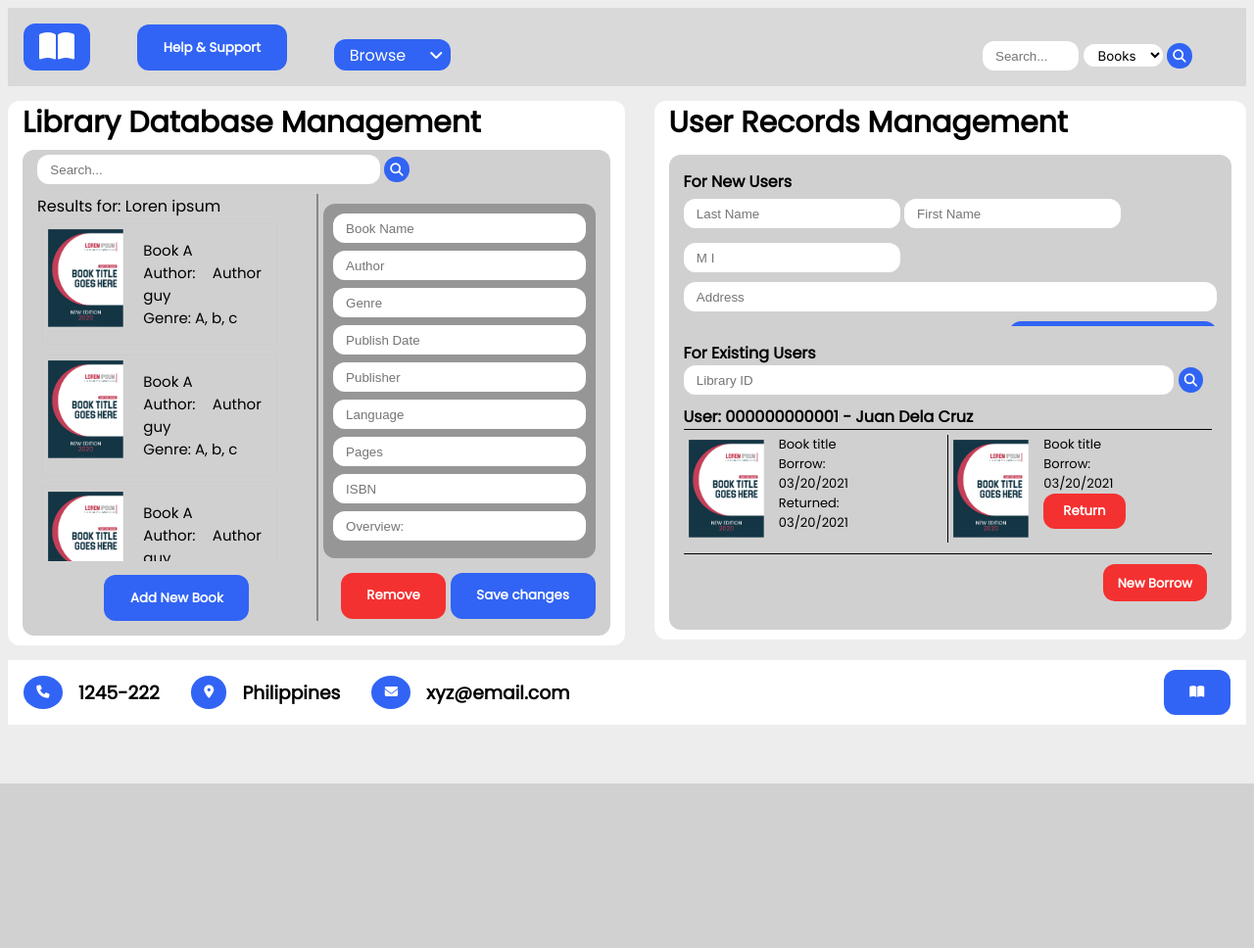
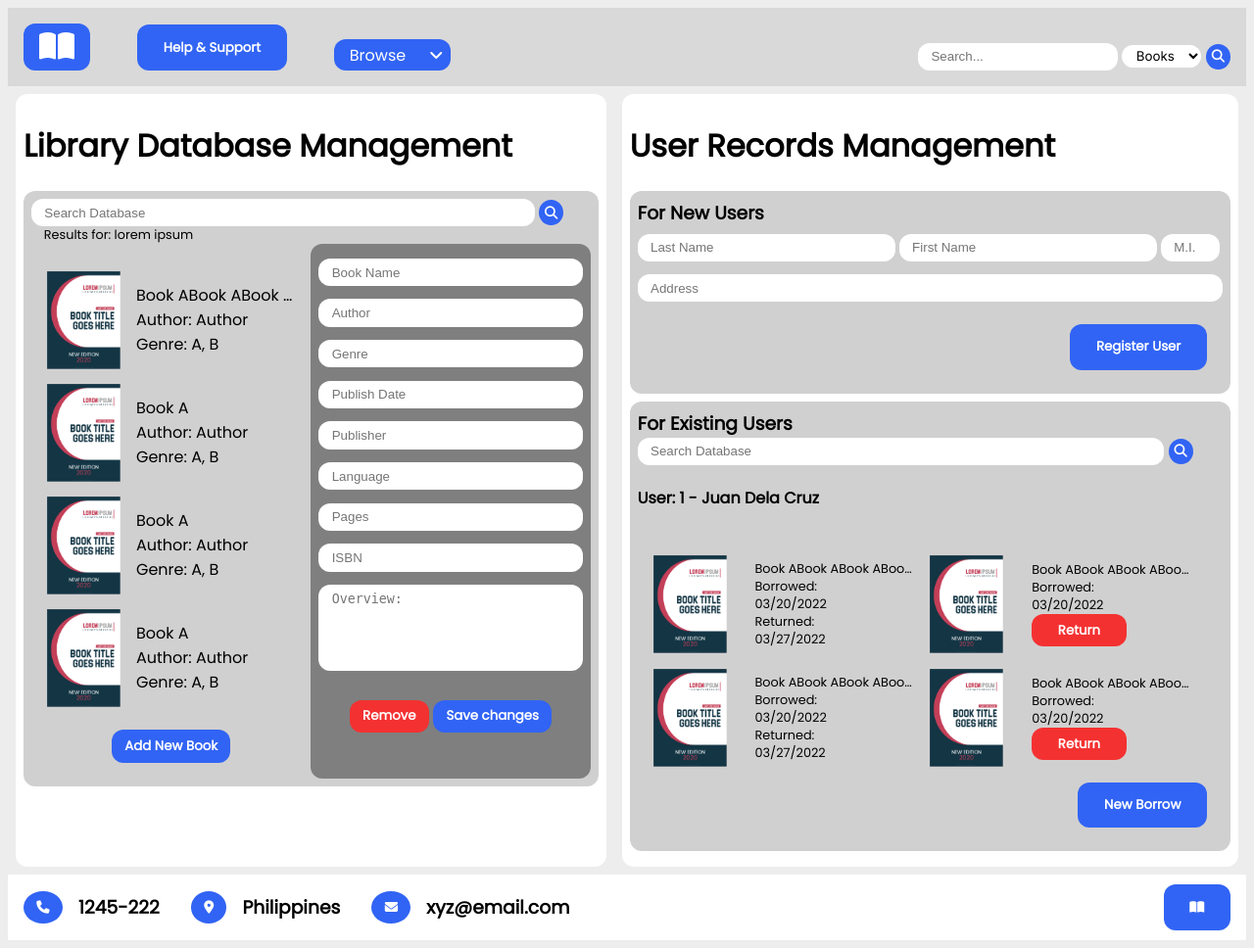
Before and after one commit to ja-craming021602/online-library-portal, a PHP site: page /dashboard.php in a window 1280 px wide. Shown: the whole page at 98% size. Before the commit the page ends 800 px from the top, so only its background shows below. Run offline with PHP 8.4, Linux system fonts and the light colour scheme; some libraries are stand-ins or nearby versions.

Commit message:
Improved dashboard page

```diff
--- a/css/base.css
+++ b/css/base.css
@@ -15,6 +15,13 @@ select {
 }
 
 input[type='text'] {
+    border: none;
+    border-radius: 12px;
+    padding: 0.5em 1em;
+}
+
+textarea {
+    resize: none;
     border: none;
     border-radius: 12px;
     padding: 0.5em 1em;
--- a/css/dashboard.css
+++ b/css/dashboard.css
@@ -1,281 +1,149 @@
-.container{
-    display: grid;
-    grid-template-columns: 1fr 1fr;
-    margin-top: 15px;
-    margin-bottom: 15px;
-    gap:5px;
-    box-sizing: border-box;
+.right {
+    max-width: fit-content;
+    padding: 1em;
+    margin-left: auto;
 }
 
-.c1{
-    background-color: white;
-    border-radius: 12px;
-    display:flex;
-    padding-left: 15px;
-    flex-direction: column;
-    padding-right: 15px;
-    height:fit-content;
-    gap:5px;
+.center {
+    max-width: fit-content;
+    padding: 1em;
+    margin: auto;
 }
 
-.c2{
-    background-color: white;
-    margin-left: 25px;
-    display:grid;
-    grid-template-rows: 50px 170px 320px;
-    border-radius: 12px;
-    gap:5px;
-    padding-left: 15px;
-    padding-right: 15px;
-    height: fit-content;
-}
-.newUser{
-    border-radius: 12px;
-    background-color: #d1d0d0;
-    padding: 15px 15px 0px 15px;
-    height:fit-content;
-}
-.existingUser{
-    border-radius: 12px;
-    background-color: #d1d0d0;
-    padding: 15px 15px 0px 15px;
-    margin-bottom:10px;
-}
-input {
-    width:39%;
-    height:30px;
-    border-radius: 10px;
-    padding: 5px;
-    border:none;
-    color:black;
-}
-input[type=text]:focus {
-    padding: 8px;
-    border: 3px solid #555;
-    border-radius: 10px;
-}
-.bookContainer{
-    border-top: 1px solid black;
-    border-bottom: 1px solid black;
-    padding-bottom:2%;
-    padding-top:1%;
-    margin-right: 1%;
-    display: grid;
-    grid-template-columns: 1fr 1fr;
-}
-.leftTitle{
-    display: flex;
-    flex-direction: row;
-    align-items:justify;
-
-}
-.rightTitle{
-    border-left: 1px solid black;
-    display: flex;
-    flex-direction: row;
-    align-items: justify;
-}
-.borrowDetails{
+.main-content {
     display: flex;
     flex-direction: column;
-    align-items: justify;
-    padding-left: 10px;
 }
-.joke{
-    display:flex;
-    flex-direction: column;
-    align-items: flex-end;
-    padding:2% 0% 0% 0% ;
+
+.card {
+    background-color: white;
+    padding: 0.5em;
+    border-radius: 12px;
+    margin: 0.5em;
 }
-.topText{
-    display:flex;
-    flex-direction: column;
-    align-items: flex-start;
-    padding-top:10px;
+
+.inner-card {
+    background-color: #d1d0d0;
+    border-radius: 12px;
+    padding: 0.5em;
+    margin: 0.5em 0;
+    //height: 100%;
+    //width: 100%;
 }
-input[type=button], input[type=submit], input[type=reset] {
-    background-color: #3164f4;
-    color: white;
-    cursor: pointer;
-    font-family: 'Poppins', sans-serif;
-    border: none;
-    border-radius: 12px;
-    font-weight: bold;
+
+.inner-card .search {
+    max-width: 100%;
 }
-.details{
-    font-weight: bold;
+
+.inner-card .search input {
+    width: 90%;
 }
-.search1 {
-    padding-bottom: 10px;
-    white-space: nowrap;
+
+.inner-card > div > p {
+    padding: 0 1em;
+    margin: 0;
+    font-size: 0.8em;
 }
-.search1 > input {
-    border: none;
-    border-radius: 12px;
+
+.inner-card form input {
+    width: 100%;
+    margin: 0.5em 0;
+}
+
+.div1 .btn {
     padding: 0.5em 1em;
 }
 
-.search1 > button {
-    border: none;
-    border-radius: 50%;
-    height: 2em;
+.list {
+    padding: 1em;
+    overflow-y: auto;
+    max-height: 30em;
 }
 
-.search1 > button:hover {
-    filter: brightness(1.2);
+.book {
+    display: flex;
+    align-items: center;
+    gap: 1em;
+    margin: 0.5em 0;
 }
 
-.search1 > button:active {
-    filter: brightness(0.8);
+.db > .book:hover {
+    background-color: #e1e0e0;
 }
-p6{
-    font-stretch: condensed;
-    font-size:small;
+
+.book p {
+    white-space: nowrap;
+    overflow: hidden;
+    text-overflow: ellipsis;
 }
-.newBorrow {
-    display:flex;
-    align-items: flex-end;
-    flex-direction: column;
-    padding-right: 10px;
+
+.lib-management > .inner-card > form {
+    background-color: #7f7f7f;
+    padding: 0.5em;
+    border-radius: 12px;
 }
-.newBorrow > button{
-    font-size: small;
-    padding: 10px 15px 8px 15px;
-    margin-top: 10px;
+
+.lib-management form textarea {
+    width: 100%;
+    margin: 0.5em 0;
 }
-.borrowDetails > button{
-    max-width: max-content;
-    padding:8px 20px 8px 20px;
+
+.user-management h3 {
+    margin: 0;
 }
-.containerData{
-    border-radius: 12px;
-    background-color: #d1d0d0;
-    padding: 5px 15px 15px 15px;
-    margin-bottom: 10px;
-    display: grid;
-    grid-template-rows: 40px 6fr;
+
+.borrow p {
+    padding: 0 1em;
+    margin: 0;
+    font-size: 0.8em;
 }
-.searchRow{
-    background-color: #d1d0d0;
+
+.borrow p .btn{
+    padding: 0.5em 2em;
 }
-.resultRow{
-    background-color: #d1d0d0;
-    display:grid;
-    grid-template-columns: 1fr 1fr;
+
+@media (min-width: 800px) {
+
+    .main-content {
+        flex-direction: row;
     }
-.bookResult{
-    display:flex;
-    flex-direction: column;
-    align-items: flex-start;
+
+    .card {
+        max-width: 50%;
     }
-.bookSec{
-    display:flex;
-    flex-direction: column;
-    align-items: flex-start;
-    background-color: #d1d0d0;
-    overflow-x: hidden;
-    overflow-y: auto;
-    scroll-behavior: smooth;
-    padding-right: 35px;
-    max-height: 350px;
 
 }
-img{
-    max-height:100px;
-    max-width:100px;
-    margin:5px;
 
-}
-.formSection{
-    display:flex;
-    flex-direction: column;
-    align-items:justify;
-    padding-left:5px;
-    border-left:2px solid hsl(0, 2%, 53%);
-}
-.form1{
-    margin-top: 10px;
-    margin-bottom: 15px;
-    padding:10px;
-    background-color: rgb(151, 150, 150);
-    text-align: center;
-    border-radius: 12px;
-}
-div.pic {
-    margin: 5px;
-    border: 1px solid #ccc;
-    float: left;
-    width: 180px;
-    display:flex;
-    width:fit-content;
+@media (min-width: 1200px) {
+
+    .lib-management > .inner-card {
+        display: flex;
+        flex-wrap: wrap;
     }
 
-  div.pic:hover {
-    border: 1px solid #777;
+    .lib-management > .inner-card > .div1 {
+        max-width: 50%;
     }
 
-  div.pic img {
-    max-height:100px;
-    max-width:100px;
-    margin:5px;
+    .lib-management > .inner-card > .search {
+        min-width: 100%;
     }
 
-  div.desc {
-    padding: 15px;
-    text-align:justify;
-    font-stretch: extra-condensed;
-    font-size:15px;
+    .user-management .list {
+        display: flex;
+        flex-wrap: wrap;
+        max-height: 15em;
     }
-  p{
-      margin:0px;
-      padding:0px;
-      font-stretch: extra-condensed;
+
+    .user-management .list .book {
+        max-width: 50%;
     }
-  .trial{
-      display: flex;
-      flex-direction: column;
-      align-items:center;
+
+    .user-reg input:first-child, .user-reg input:nth-child(2) {
+        max-width: 44%;
     }
- p1{
-     font-size: 30px;
-     font-weight: bold;
-     margin: 0px;
-     padding:0px;
+
+    .user-reg input:nth-child(3) {
+        max-width: 10%;
     }
- .alignF{
-     padding-bottom:8px;
 }
- .alignF > input{
-     width:100%;
- }
- .formSection > button{
-     display:flex;
-
- }
-.arrange{
-    text-align: end;
-}
-.arrange > button{
-    max-height: fit-content;
-    text-align: center;
-}
-.buttom{
-    padding-top:5%;
-}
-.alignG{
-padding-top: 5px;
-padding-bottom: 10px;
-display:inline-flex;
-justify-content: space-between;
-}
-.alignG > input{
-    width:221px;
-}
-.try  {
-    display: flex;
-    flex-direction: column;
-    align-items: flex-end;
-    padding-top:10px;
-    padding-bottom:10px;
-
-}
--- a/dashboard.php
+++ b/dashboard.php
@@ -1,148 +1,191 @@
-<?php
-
-?>
-
 <?php include('templates/head.php') ?>
-    <title>Staff Dashboard</title>
+    <title>Dashboard</title>
     <link rel="stylesheet" href="css/dashboard.css">
 <?php include('templates/nav.php') ?>
+    <div class="main-content">
+        <!-- Main page content -->
 
-    <div class="container">
-        <div class="c1">
-            <p1>Library Database Management</p1>
-            <div class="containerData">
-                <div class="searchRow">
-                    <div class="search select">
-                        <input type="text" placeholder="Search..." style="width:150%">
-                        <button class="blue"><i class="fa-solid fa-magnifying-glass"></i></button>
+        <div class="lib-management card">
+            <h1>Library Database Management</h1>
+            <div class="inner-card">
+
+                <div class="search">
+                    <input type="text" placeholder="Search Database">
+                    <button class="blue"><i class="fa-solid fa-magnifying-glass"></i></button>
+                    <p>Results for: lorem ipsum</p>
                 </div>
-                </div>
-                <div class="resultRow">
-                    <div class="bookResult">
-                        <p>Results for: Loren ipsum</p>
-                        <div class="trial">
-                        <div class="bookSec">
-                            <div class="pic">
-                                <img src="img/icons/cover-page.png" alt="book" >
-                                <div class="desc">
-                                    <p>Book A</p>
-                                    <p>Author: Author guy</p>
-                                    <p>Genre: A, b, c</p>
-                                </div>
-                            </div>
-                            <div class="pic">
-                                <img src="img/icons/cover-page.png" alt="book" >
-                                <div class="desc">
-                                    <p>Book A</p>
-                                    <p>Author: Author guy</p>
-                                    <p>Genre: A, b, c</p>
-                                </div>
-                            </div>
-                            <div class="pic">
-                                <img src="img/icons/cover-page.png" alt="book" >
-                                <div class="desc">
-                                    <p>Book A</p>
-                                    <p>Author: Author guy</p>
-                                    <p>Genre: A, b, c</p>
-                                </div>
-                            </div>
-                            <div class="pic">
-                                <img src="img/icons/cover-page.png" alt="book" >
-                                <div class="desc">
-                                    <p>Book A</p>
-                                    <p>Author: Author guy</p>
-                                    <p>Genre: A, b, c</p>
-                                </div>
-                            </div>
-                            <div class="pic">
-                                <img src="img/icons/cover-page.png" alt="book" >
-                                <div class="desc">
-                                    <p>Book A</p>
-                                    <p>Author: Author guy</p>
-                                    <p>Genre: A, b, c</p>
-                                </div>
-                            </div>
-                            <div class="pic">
-                                <img src="img/icons/cover-page.png" alt="book" >
-                                <div class="desc">
-                                    <p>Book A</p>
-                                    <p>Author: Author guy</p>
-                                    <p>Genre: A, b, c</p>
-                                </div>
-                            </div>
+
+                <div class="div1">
+                    <div class="db list">
+                        <div class="book">
+                            <img src="img/icons/cover-page.png" alt="cover page" width="75px" height="100px">
+                            <p>
+                                Book ABook ABook ABook ABook ABook ABook ABook A<br>
+                                Author: Author<br>
+                                Genre: A, B<br>
+                            </p>
                         </div>
-                        <div class="buttom">
-                            <button class="btn blue clickable">Add New Book</button>
+                        <div class="book">
+                            <img src="img/icons/cover-page.png" alt="cover page" width="75px" height="100px">
+                            <p>
+                                Book A<br>
+                                Author: Author<br>
+                                Genre: A, B<br>
+                            </p>
+                        </div>
+                        <div class="book">
+                            <img src="img/icons/cover-page.png" alt="cover page" width="75px" height="100px">
+                            <p>
+                                Book A<br>
+                                Author: Author<br>
+                                Genre: A, B<br>
+                            </p>
+                        </div>
+                        <div class="book">
+                            <img src="img/icons/cover-page.png" alt="cover page" width="75px" height="100px">
+                            <p>
+                                Book A<br>
+                                Author: Author<br>
+                                Genre: A, B<br>
+                            </p>
+                        </div>
+                        <div class="book">
+                            <img src="img/icons/cover-page.png" alt="cover page" width="75px" height="100px">
+                            <p>
+                                Book A<br>
+                                Author: Author<br>
+                                Genre: A, B<br>
+                            </p>
+                        </div>
+                        <div class="book">
+                            <img src="img/icons/cover-page.png" alt="cover page" width="75px" height="100px">
+                            <p>
+                                Book A<br>
+                                Author: Author<br>
+                                Genre: A, B<br>
+                            </p>
+                        </div>
+                        <div class="book">
+                            <img src="img/icons/cover-page.png" alt="cover page" width="75px" height="100px">
+                            <p>
+                                Book A<br>
+                                Author: Author<br>
+                                Genre: A, B<br>
+                            </p>
+                        </div>
+                        <div class="book">
+                            <img src="img/icons/cover-page.png" alt="cover page" width="75px" height="100px">
+                            <p>
+                                Book A<br>
+                                Author: Author<br>
+                                Genre: A, B<br>
+                            </p>
                         </div>
                     </div>
+
+                    <form class="center"><button class="btn blue clickable">Add New Book</button></form>
+                </div>
+
+                <form action="" class="div1">
+                    <input type="text" placeholder="Book Name" >
+                    <input type="text" placeholder="Author">
+                    <input type="text" placeholder="Genre">
+                    <input type="text" placeholder="Publish Date">
+                    <input type="text" placeholder="Publisher">
+                    <input type="text" placeholder="Language">
+                    <input type="text" placeholder="Pages">
+                    <input type="text" placeholder="ISBN">
+                    <textarea placeholder="Overview:" rows="5"></textarea>
+                    <div class="center">
+                        <button class="btn red clickable">Remove</button>
+                        <button class="btn blue clickable">Save changes</button>
                     </div>
-                    <div class="formSection">
-                        <div class="form1">
-                            <form>
-                                <div class="alignF"><input type="text" placeholder="Book Name" ></div>
-                                <div class="alignF"><input type="text" placeholder="Author"></div>
-                                <div class="alignF"><input type="text" placeholder="Genre"></div>
-                                <div class="alignF"><input type="text" placeholder="Publish Date"></div>
-                                <div class="alignF"><input type="text" placeholder="Publisher"></div>
-                                <div class="alignF"><input type="text" placeholder="Language"></div>
-                                <div class="alignF"><input type="text" placeholder="Pages"></div>
-                                <div class="alignF"><input type="text" placeholder="ISBN"></div>
-                                <div class="alignF"><input type="text" placeholder="Overview:"></div>
+                </form>
+            </div>
+        </div>
+        <div class="user-management card">
+            <h1>User Records Management</h1>
 
-                            </form>
-                        </div>
-                        <div class="arrange">
-                            <button class="btn red">Remove</button>
-                            <button class="btn blue clickable">Save changes</button>
-                        </div>
+            <div class="inner-card user-reg">
+                <h3>For New Users</h3>
+                <form action="">
+                    <input type="text" placeholder="Last Name">
+                    <input type="text" placeholder="First Name">
+                    <input type="text" placeholder="M.I.">
+                    <input type="text" placeholder="Address">
+                    <div class="right"><button class="btn blue clickable">Register User</button></div>
+                </form>
+            </div>
 
+            <div class="inner-card">
+                <h3>For Existing Users</h3>
+                <div class="search">
+                    <input type="text" placeholder="Search Database">
+                    <button class="blue"><i class="fa-solid fa-magnifying-glass"></i></button>
+                </div>
+
+                <h4>User: 1 - Juan Dela Cruz</h4>
+
+                <div class="borrow list">
+                    <div class="book">
+                        <img src="img/icons/cover-page.png" alt="cover page" width="75px" height="100px">
+                        <p>
+                            Book ABook ABook ABook ABook ABook ABook ABook A<br>
+                            Borrowed:<br>
+                            03/20/2022<br>
+                            Returned:<br>
+                            03/27/2022<br>
+                        </p>
+                    </div>
+                    <div class="book">
+                        <img src="img/icons/cover-page.png" alt="cover page" width="75px" height="100px">
+                        <p>
+                            Book ABook ABook ABook ABook ABook ABook ABook A<br>
+                            Borrowed:<br>
+                            03/20/2022<br>
+                            <button class="btn red clickable">Return</button>
+                        </p>
+                    </div>
+                    <div class="book">
+                        <img src="img/icons/cover-page.png" alt="cover page" width="75px" height="100px">
+                        <p>
+                            Book ABook ABook ABook ABook ABook ABook ABook A<br>
+                            Borrowed:<br>
+                            03/20/2022<br>
+                            Returned:<br>
+                            03/27/2022<br>
+                        </p>
+                    </div>
+                    <div class="book">
+                        <img src="img/icons/cover-page.png" alt="cover page" width="75px" height="100px">
+                        <p>
+                            Book ABook ABook ABook ABook ABook ABook ABook A<br>
+                            Borrowed:<br>
+                            03/20/2022<br>
+                            <button class="btn red clickable">Return</button>
+                        </p>
+                    </div>
+                    <div class="book">
+                        <img src="img/icons/cover-page.png" alt="cover page" width="75px" height="100px">
+                        <p>
+                            Book ABook ABook ABook ABook ABook ABook ABook A<br>
+                            Borrowed:<br>
+                            03/20/2022<br>
+                            Returned:<br>
+                            03/27/2022<br>
+                        </p>
+                    </div>
+                    <div class="book">
+                        <img src="img/icons/cover-page.png" alt="cover page" width="75px" height="100px">
+                        <p>
+                            Book ABook ABook ABook ABook ABook ABook ABook A<br>
+                            Borrowed:<br>
+                            03/20/2022<br>
+                            <button class="btn red clickable">Return</button>
+                        </p>
                     </div>
                 </div>
-            </div>
-            </div>
-        <div class="c2">
-            <p1>User Records Management</p1>
-            <div class="newUser">
-                <span class="details">For New Users </span>
-                    <form action="<?php echo $_SERVER['PHP_SELF'] ?>" method="POST">
-                        <div class="alignG"><input type="text" placeholder="Last Name" required></div>
-                        <div class="alignG"><input type="text" placeholder="First Name"required></div>
-                        <div class="alignG"><input type="text" placeholder="M I" required></div>
-                        <input type="text" placeholder="Address" style="width:100%" required>
-                       <div class="try"><input type="submit" name="register-user"></div>
-                    </form>
-            </div>
-            <div class="existingUser">
-                <span class="details">For Existing Users </span>
-                <div class="search1">
-                    <input class="librarySearch" type="text" placeholder="Library ID" style="width:92%">
-                    <button class="blue"><i class="fa-solid fa-magnifying-glass"></i></button>
-                </div>
-                <span class="details"> User: 000000000001 - Juan Dela Cruz</span>
-                <div class="bookContainer">
-                    <div class="leftTitle">
-                        <img src="img/icons/cover-page.png" alt="Sample volume 3">
-                        <div class="borrowDetails">
-                           <p6>Book title</p6>
-                           <p6>Borrow: </p6>
-                           <p6>03/20/2021</p6>
-                           <p6>Returned:</p6>
-                           <p6>03/20/2021</p6>
-                        </div>
-                    </div>
-                    <div class="rightTitle">
-                        <img src="img/icons/cover-page.png" alt="Sample volume 3">
-                        <div class="borrowDetails">
-                        <p6>Book title</p6>
-                           <p6>Borrow: </p6>
-                           <p6>03/20/2021</p6>
-                            <button class="btn red">Return</button>
-                         </div>
-                    </div>
-                </div>
-                <span class="newBorrow"><button class="btn red">New Borrow</button></span>
-                </div>
-
+                <form class="right"><button class="btn blue clickable">New Borrow</button></form>
             </div>
         </div>
     </div>
```
Lines whose indentation alone changed are shown as unchanged.
